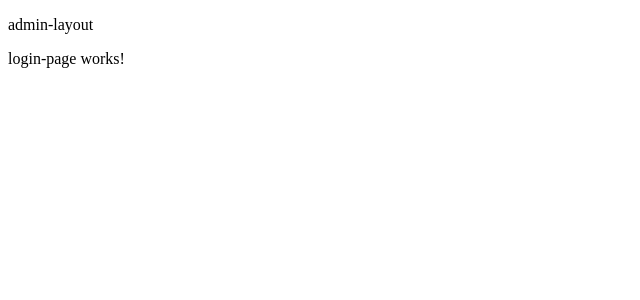
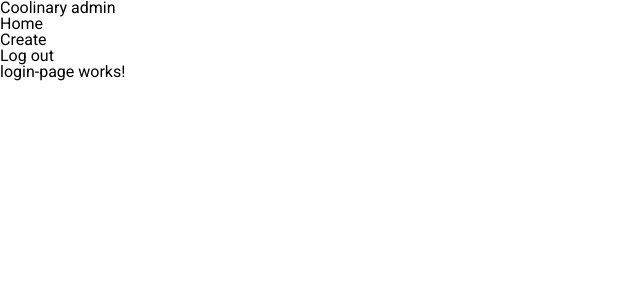
Before and after one commit to AmbeMO/diploma, an Angular app in the folder client/: page /admin/login in a window 1280 px wide. Shown: the top 300 px of the page, without its empty margins (0-640 px from the left). Built offline with nearby package versions, Linux system fonts and the light colour scheme.

Commit message:
add admin page redirects and nullstyles

```diff
--- a/client/src/app/admin/shared/components/admin-layout/admin-layout.component.html
+++ b/client/src/app/admin/shared/components/admin-layout/admin-layout.component.html
@@ -1,2 +1,21 @@
-<p>admin-layout</p>
-<router-outlet></router-outlet>
+<nav class="navbar">
+    <h1>
+        <a routerLink="/">Coolinary admin</a>
+    </h1>
+
+    <ul>
+        <li routerLinkActive="active">
+            <a [routerLink]="['/admin', 'dashboard']">Home</a>
+        </li>
+        <li routerLinkActive="active">
+            <a [routerLink]="['/admin', 'create']">Create</a>
+        </li>
+        <li >
+            <a href="#" (click)="logout($event)">Log out</a>
+        </li>
+    </ul>
+</nav>
+
+<div class="container">
+    <router-outlet></router-outlet>
+</div>
--- a/client/src/app/admin/shared/components/admin-layout/admin-layout.component.ts
+++ b/client/src/app/admin/shared/components/admin-layout/admin-layout.component.ts
@@ -1,4 +1,5 @@
 import { Component, OnInit } from '@angular/core';
+import {Router} from '@angular/router';
 
 @Component({
   selector: 'app-admin-layout',
@@ -7,9 +8,15 @@ import { Component, OnInit } from '@angular/core';
 })
 export class AdminLayoutComponent implements OnInit {
 
-  constructor() { }
+  constructor(private router: Router) {
+
+  }
 
   ngOnInit() {
   }
 
+    logout(event: Event) {
+    event.preventDefault();
+    this.router.navigate(['/admin', 'login']);
+    }
 }
--- a/client/src/styles.scss
+++ b/client/src/styles.scss
@@ -0,0 +1,31 @@
+* { margin: 0; padding: 0; text-decoration: none; font-size: 1em; outline: none; }
+code, kbd, samp, pre, tt, var, textarea, input, select, isindex, listing, xmp, plaintext {
+  font: inherit; font-size: 1em; white-space: normal; }
+dfn, i, cite, var, address, em { font-style: normal; }
+th, b, strong, h1, h2, h3, h4, h5, h6 { font-weight: normal; }
+a, img, a img, iframe, form, fieldset, abbr, acronym, object, applet, table {
+  border: none;}
+table { border-collapse: collapse; border-spacing: 0; }
+caption, th, td, center { text-align: left; vertical-align: top; }
+body { line-height: 1; background: white; color: black; }
+q { quotes: "" ""; }
+ul, ol, dir, menu { list-style: none; }
+sub, sup { vertical-align: baseline; }
+a { color: inherit; }
+hr { display: none; } /* we don't need a visual hr in layout */
+/* disables some nasty font attributes in standard browsers */
+font { color: inherit !important; font: inherit !important; color: inherit !important; }
+marquee { overflow: inherit !important; -moz-binding: none; }
+blink { text-decoration: none; }
+nobr { white-space: normal; }
+button{cursor:pointer; border:none;}
+body *{ box-sizing: border-box;outline:none;
+  font-family: 'Roboto', sans-serif;
+}
+
+
+@import url('https://fonts.googleapis.com/css2?family=Roboto:ital@0;1&display=swap');
+
+.active{
+  color: red;
+}
```
